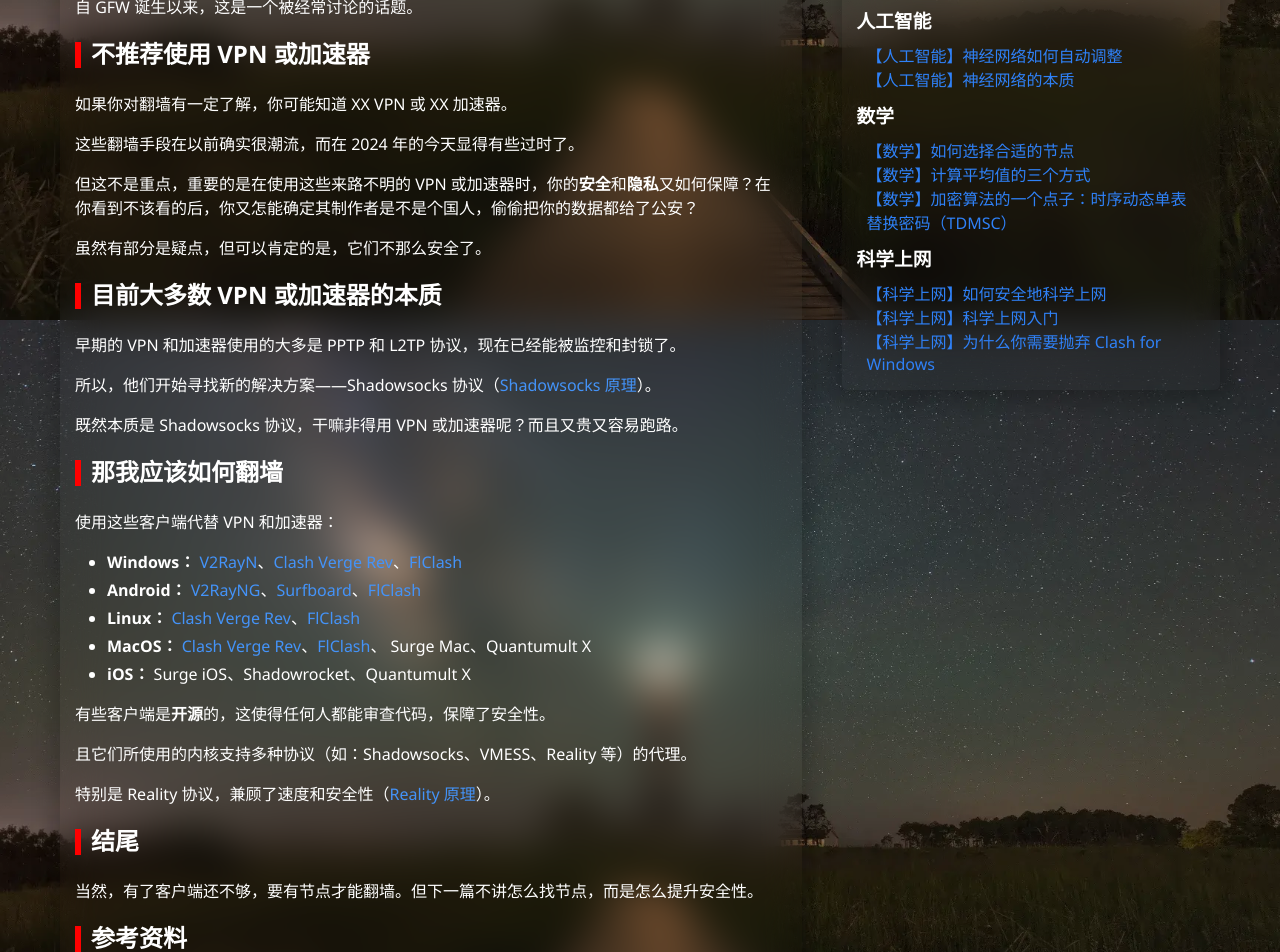
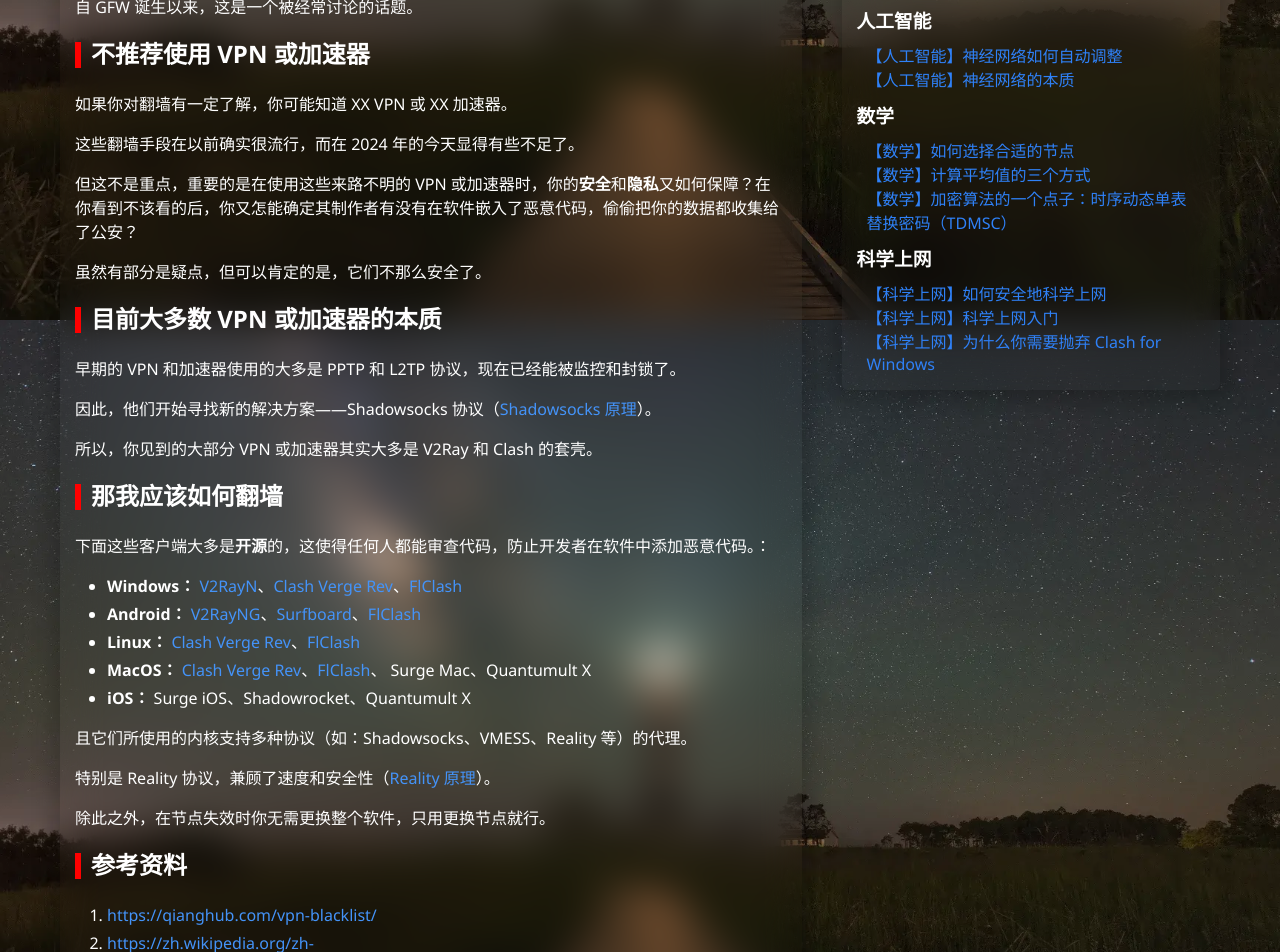
Before and after one commit to MarkIvory2973/MarkIvory2973.github.io, a Next.js app: page /blog/6 in a window 1280 px wide. Shown: the part 480-1432 px from the top of the page. Built offline with nearby package versions, Linux system fonts and the light colour scheme.

Commit message:
docs: edited blog 6

```diff
--- a/app/blog/6/page.mdx
+++ b/app/blog/6/page.mdx
@@ -22,9 +22,9 @@
 
       如果你对翻墙有一定了解，你可能知道 XX VPN 或 XX 加速器。
 
-      这些翻墙手段在以前确实很潮流，而在 2024 年的今天显得有些过时了。
+      这些翻墙手段在以前确实很流行，而在 2024 年的今天显得有些不足了。
 
-      但这不是重点，重要的是在使用这些来路不明的 VPN 或加速器时，你的**安全**和**隐私**又如何保障？在你看到不该看的后，你又怎能确定其制作者是不是个国人，偷偷把你的数据都给了公安？
+      但这不是重点，重要的是在使用这些来路不明的 VPN 或加速器时，你的**安全**和**隐私**又如何保障？在你看到不该看的后，你又怎能确定其制作者有没有在软件嵌入了恶意代码，偷偷把你的数据都收集给了公安？
 
       虽然有部分是疑点，但可以肯定的是，它们不那么安全了。
 
@@ -32,28 +32,24 @@
 
       早期的 VPN 和加速器使用的大多是 PPTP 和 L2TP 协议，现在已经能被监控和封锁了。
 
-      所以，他们开始寻找新的解决方案——Shadowsocks 协议（[Shadowsocks 原理](https://github.com/gwuhaolin/blog/issues/12)）。
+      因此，他们开始寻找新的解决方案——Shadowsocks 协议（[Shadowsocks 原理](https://github.com/gwuhaolin/blog/issues/12)）。
 
-      既然本质是 Shadowsocks 协议，干嘛非得用 VPN 或加速器呢？而且又贵又容易跑路。
+      所以，你见到的大部分 VPN 或加速器其实大多是 V2Ray 和 Clash 的套壳。
 
       ## 那我应该如何翻墙
 
-      使用这些客户端代替 VPN 和加速器：
+      下面这些客户端大多是**开源**的，这使得任何人都能审查代码，防止开发者在软件中添加恶意代码。：
         - **Windows：** [V2RayN](https://github.com/2dust/v2rayN/releases)、[Clash Verge Rev](https://github.com/clash-verge-rev/clash-verge-rev/releases)、[FlClash](https://github.com/chen08209/FlClash)
         - **Android：** [V2RayNG](https://github.com/2dust/v2rayNG/releases)、[Surfboard](https://github.com/getsurfboard/surfboard/releases)、[FlClash](https://github.com/chen08209/FlClash)
         - **Linux：** [Clash Verge Rev](https://github.com/clash-verge-rev/clash-verge-rev/releases)、[FlClash](https://github.com/chen08209/FlClash)
         - **MacOS：** [Clash Verge Rev](https://github.com/clash-verge-rev/clash-verge-rev/releases)、[FlClash](https://github.com/chen08209/FlClash)、 Surge Mac、Quantumult X
         - **iOS：** Surge iOS、Shadowrocket、Quantumult X
 
-      有些客户端是**开源**的，这使得任何人都能审查代码，保障了安全性。
-
       且它们所使用的内核支持多种协议（如：Shadowsocks、VMESS、Reality 等）的代理。
 
       特别是 Reality 协议，兼顾了速度和安全性（[Reality 原理](https://www.chengxiaobai.com/trouble-maker/journey-switching-from-v2ray-to-xray.html)）。
 
-      ## 结尾
-
-      当然，有了客户端还不够，要有节点才能翻墙。但下一篇不讲怎么找节点，而是怎么提升安全性。
+      除此之外，在节点失效时你无需更换整个软件，只用更换节点就行。
 
       ## 参考资料
 
--- a/blog/blog.json
+++ b/blog/blog.json
@@ -34,7 +34,7 @@
         "header": "一个人的剪影在日出或日落时分伫立在水面前，双臂张开，背景是渐变的橙蓝天空和倒映着天空颜色的水面，传达出宁静、自由或与自然的连接。",
         "title": "【科学上网】科学上网入门",
         "date": "5/25/2024",
-        "preview": "如何科学上网？自 GFW 诞生以来，这是一个被经常讨论的话题。如果你对翻墙有一定了解，你可能知道 XX VPN 或 XX 加速器。这些翻墙手段在以前确实很潮流，而在 2024 年的今天显得有些过时了。"
+        "preview": "如何科学上网？自 GFW 诞生以来，这是一个被经常讨论的话题。如果你对翻墙有一定了解，你可能知道 XX VPN 或 XX 加速器。这些翻墙手段在以前确实很流行，而在 2024 年的今天显得有些不足了。"
     },
     "7": {
         "header": "一扇雕刻精美的木门，两旁是石柱。门上方悬挂着一盏复古的圆形白色灯笼。门前的地板上有装饰性的瓷砖图案。",
```
